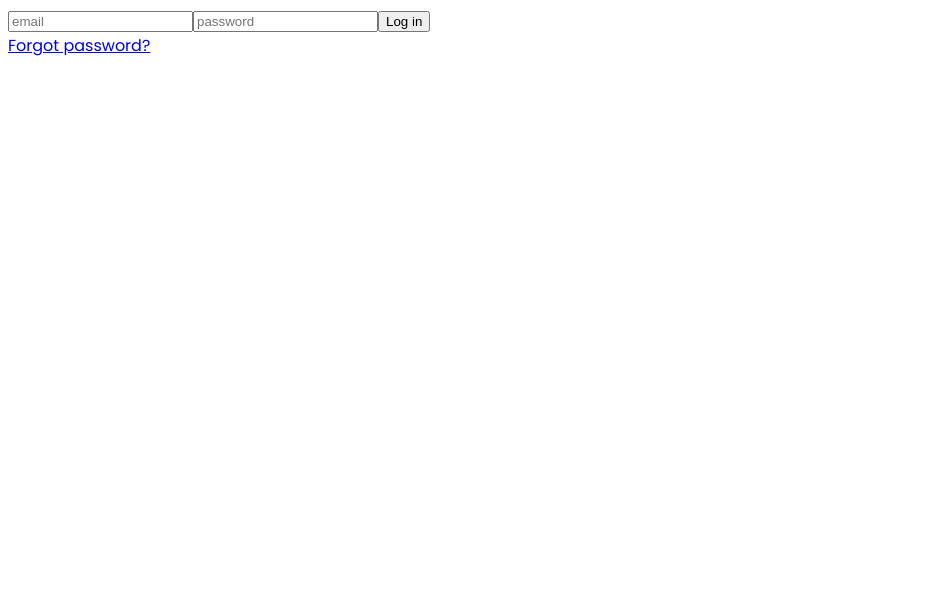
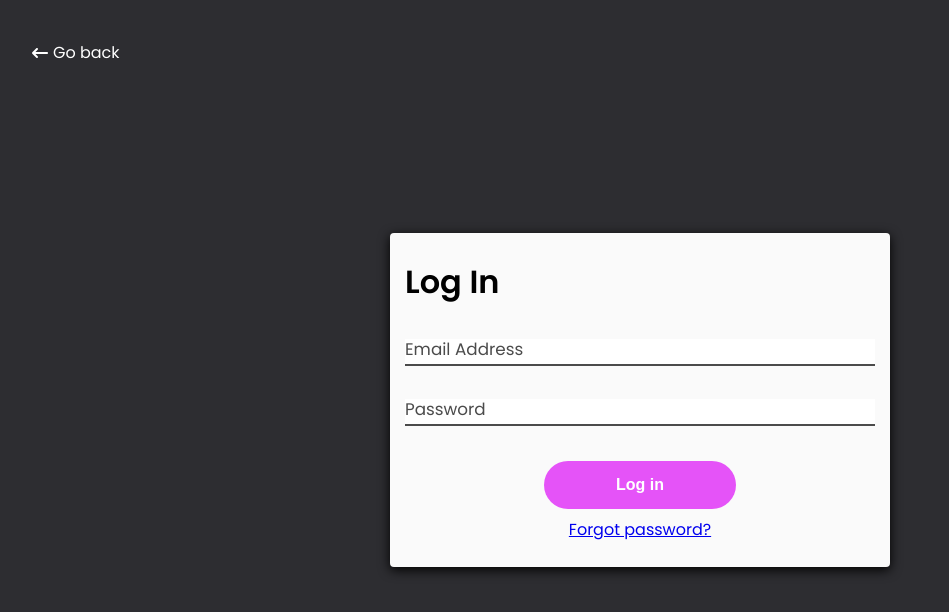
Before and after one commit to JuaniLlaberia/Easy-Post, a Next.js app: page /account in a window 1280 px wide. Shown: the top 612 px of the page, without its empty margins (0-949 px from the left). Built offline with nearby package versions, Linux system fonts and the light colour scheme; no server answers.

Commit message:
login + reset page

```diff
--- a/src/app/account/page.js
+++ b/src/app/account/page.js
@@ -4,33 +4,48 @@ import { useAuthContext } from "@/context/AuthContext"
 import { useState } from "react";
 import { useRouter } from 'next/navigation';
 import Link from "next/link";
+import { FontAwesomeIcon } from "@fortawesome/react-fontawesome";
+import { faArrowLeftLong } from "@fortawesome/free-solid-svg-icons";
+import '../../assets/account.css'
 
 const LoginPage = () => {
-  const {loginAccount, currentAcc} = useAuthContext();
+  const {loginAccount} = useAuthContext();
   const [email, setEmail] = useState('');
   const [password, setPassword] = useState('');
   const router = useRouter();
 
   const handleLogin = async e => {
     e.preventDefault();
+    if(!email && !password) return;
+
     //Logging in
     try {
       await loginAccount(email, password);
     } catch(err) {
       console.log(err);
     }
-    //Redirect to proper page if user => user and if company => company
+    //Redirect home page
     router.push('/home');
   };
 
   return (
-    <main>
-      <form onSubmit={handleLogin}>
-        <input required value={email} type="email" placeholder="email" onChange={e => setEmail(e.target.value)}/>
-        <input required value={password} type="password" placeholder="password" onChange={e => setPassword(e.target.value)}/>
-        <button>Log in</button>
+    <main className='user-signin-page'>
+      <form className='user-new-form' onSubmit={handleLogin}>
+        <h1>Log In</h1>
+        <div className='input-field'>
+          <input className="input-form" id="email" required value={email} type="text" onChange={e => setEmail(e.target.value)}/>
+          <label className="floating-label" htmlFor="email">Email Address</label>
+        </div>
+        <div className='input-field'>
+          <input className="input-form" id="password" required value={password} type="password" onChange={e => setPassword(e.target.value)}/>
+          <label className="floating-label" htmlFor="password">Password</label>
+        </div>
+        <div className='btns-container'>
+          <button className='create-acc-button'>Log in</button>
+          <Link href='/account/reset-password'>Forgot password?</Link>
+        </div>
       </form>
-      <Link href='/account/reset-password'>Forgot password?</Link>
+      <Link href='/' className='go-back'><FontAwesomeIcon icon={faArrowLeftLong}/> Go back</Link>
     </main>
   )
 }
--- a/src/context/AuthContext.js
+++ b/src/context/AuthContext.js
@@ -1,7 +1,7 @@
 'use client'
 
 import { auth } from "@/firebase_config";
-import { createUserWithEmailAndPassword, onAuthStateChanged, signInWithEmailAndPassword, signOut } from "firebase/auth";
+import { createUserWithEmailAndPassword, onAuthStateChanged, signInWithEmailAndPassword, signOut, sendPasswordResetEmail } from "firebase/auth";
 import { createContext, useContext, useEffect, useState } from "react";
 
 const AuthContext = createContext();
@@ -17,6 +17,11 @@ export const AuthProvider = ({children}) => {
     //Create user/company account
     const createAccount = (email, password) => {
         return createUserWithEmailAndPassword(auth, email, password);
+    };
+
+    //Reset password with email
+    const resetPassword = (email) => {
+        return sendPasswordResetEmail(auth, email);
     };
 
     //Logout from account
@@ -36,7 +41,8 @@ export const AuthProvider = ({children}) => {
             currentAcc,
             loginAccount,
             createAccount,
-            logout
+            logout,
+            resetPassword
         }}>
             {children}
         </AuthContext.Provider>
```
Also changed, not shown: src/app/account/reset-password/page.js (+21 -3 lines).
